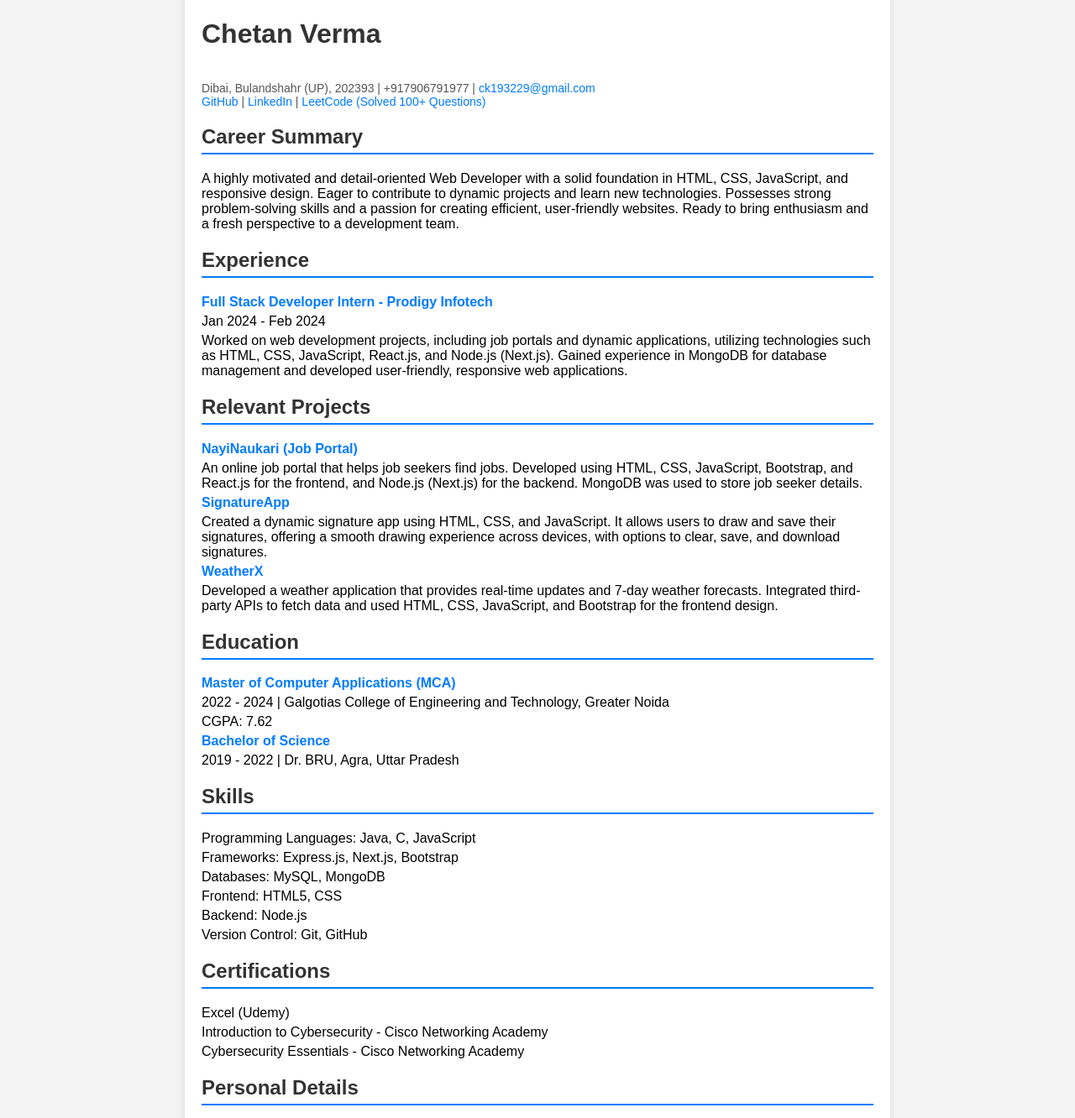
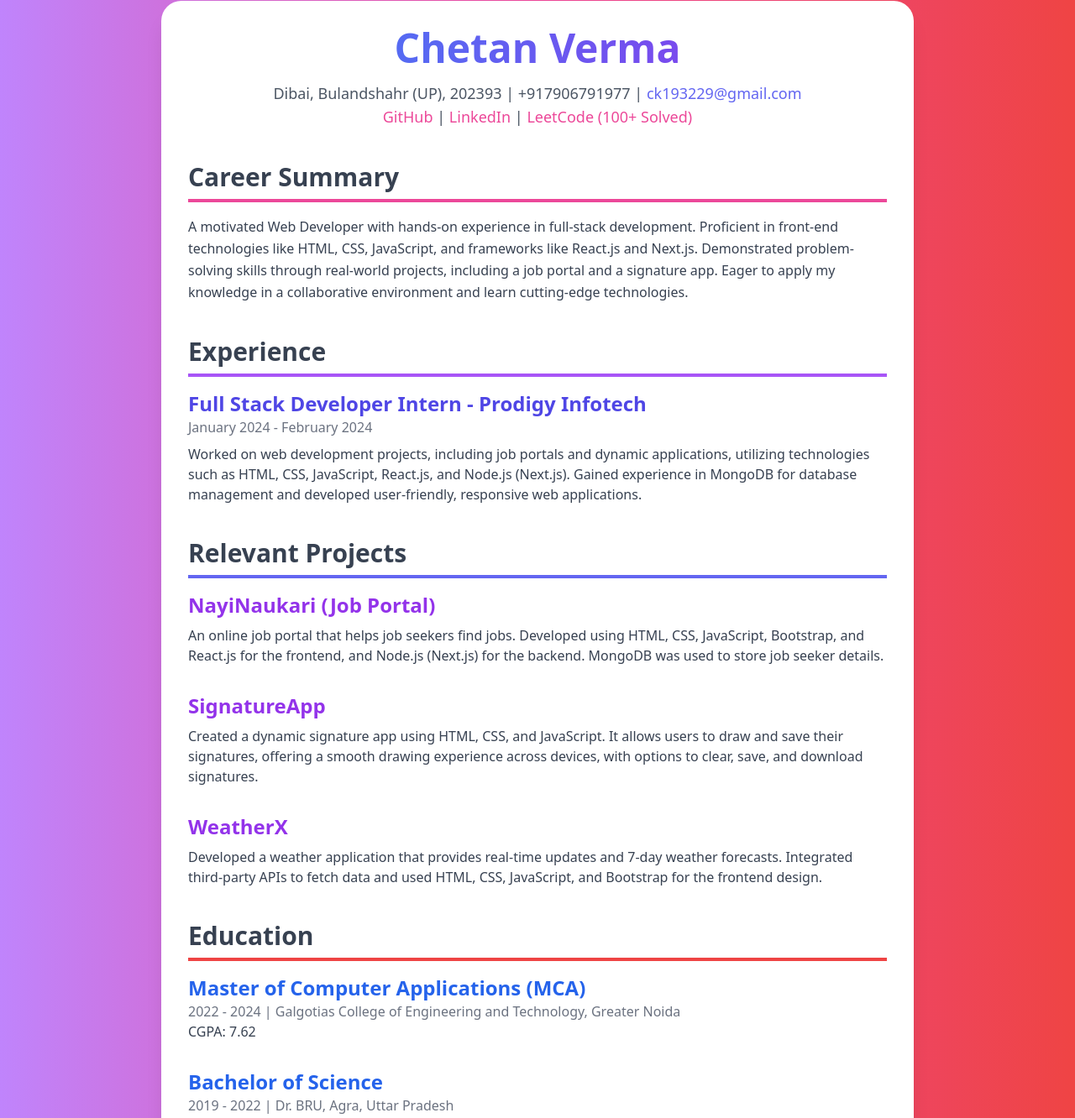
Before and after one commit to chetanverma7906/index-file, a plain HTML site: page index.html in a window 1280 px wide. Shown: the part 39-1371 px from the top of the page at 84% size. Drawn offline with nearby package versions, Linux system fonts and the light colour scheme.

Commit message:
index.html

```diff
--- a/index.html
+++ b/index.html
@@ -1,146 +1,132 @@
 <!DOCTYPE html>
 <html lang="en">
+
 <head>
     <meta charset="UTF-8">
     <meta name="viewport" content="width=device-width, initial-scale=1.0">
     <title>Chetan Verma - Resume</title>
+    <script src="https://cdn.tailwindcss.com"></script>
     <style>
-        body {
-            font-family: Arial, sans-serif;
-            margin: 20px;
-            padding: 0;
-            background-color: #f4f4f4;
+        /* Custom scrollbar for a better look */
+        ::-webkit-scrollbar {
+            width: 8px;
         }
-        .container {
-            max-width: 800px;
-            margin: 0 auto;
-            background-color: white;
-            padding: 20px;
-            box-shadow: 0px 0px 10px rgba(0, 0, 0, 0.1);
-        }
-        h1, h2 {
-            color: #333;
-        }
-        .section {
-            margin-bottom: 20px;
-        }
-        .section h2 {
-            border-bottom: 2px solid #007bff;
-            padding-bottom: 5px;
-        }
-        .section p, .section li {
-            margin: 5px 0;
-        }
-        ul {
-            list-style-type: none;
-            padding: 0;
-        }
-        ul li {
-            margin-bottom: 10px;
-        }
-        .contact-info {
-            font-size: 14px;
-            color: #555;
-        }
-        .contact-info a {
-            text-decoration: none;
-            color: #007bff;
-        }
-        .job-title {
-            font-weight: bold;
-            color: #007bff;
+
+        ::-webkit-scrollbar-thumb {
+            background-color: #1d4ed8;
+            border-radius: 4px;
         }
     </style>
 </head>
-<body>
-    <div class="container">
-        <h1>Chetan Verma</h1>
-        <p class="contact-info">
-            <br>
-            Dibai, Bulandshahr (UP), 202393 | +917906791977 | <a href="mailto:ck193229@gmail.com">ck193229@gmail.com</a><br>
-            <a href="#">GitHub</a> | <a href="#">LinkedIn</a> | <a href="#">LeetCode (Solved 100+ Questions)</a>
-        </p>
 
-        <div class="section">
-            <h2>Career Summary</h2>
-            <p>
-                A highly motivated and detail-oriented Web Developer with a solid foundation in HTML, CSS,
-                JavaScript, and responsive design. Eager to contribute to dynamic projects and learn new
-                technologies. Possesses strong problem-solving skills and a passion for creating efficient, user-friendly websites. Ready to bring enthusiasm and a fresh perspective to a development team.
+<body class="bg-gradient-to-r from-purple-400 via-pink-500 to-red-500 text-gray-800">
+
+    <div class="max-w-4xl mx-auto p-8 bg-white shadow-xl rounded-3xl mt-10">
+        <!-- Name & Contact Info -->
+        <header class="mb-10 text-center">
+            <h1 class="text-5xl font-extrabold text-transparent bg-clip-text bg-gradient-to-r from-blue-500 to-purple-600 mb-4">Chetan Verma</h1>
+            <p class="text-lg text-gray-600">
+                Dibai, Bulandshahr (UP), 202393 | +917906791977 |
+                <a href="mailto:ck193229@gmail.com" class="text-indigo-500 hover:text-purple-500 transition duration-300 ease-in-out">ck193229@gmail.com</a><br>
+                <a href="https://github.com/yourprofile" class="text-pink-500 hover:text-red-500 transition duration-300 ease-in-out">GitHub</a> |
+                <a href="https://linkedin.com/in/yourprofile" class="text-pink-500 hover:text-red-500 transition duration-300 ease-in-out">LinkedIn</a> |
+                <a href="https://leetcode.com/yourprofile" class="text-pink-500 hover:text-red-500 transition duration-300 ease-in-out">LeetCode (100+ Solved)</a>
             </p>
-        </div>
+        </header>
 
-        <div class="section">
-            <h2>Experience</h2>
+        <!-- Career Summary -->
+        <section class="mb-10">
+            <h2 class="text-3xl font-bold text-gray-700 border-b-4 border-pink-500 pb-2 mb-4">Career Summary</h2>
+            <p class="leading-relaxed text-gray-700">
+                A motivated Web Developer with hands-on experience in full-stack development.
+                Proficient in front-end technologies like HTML, CSS, JavaScript, and frameworks like React.js and Next.js.
+                Demonstrated problem-solving skills through real-world projects, including a job portal and a signature app.
+                Eager to apply my knowledge in a collaborative environment and learn cutting-edge technologies.
+            </p>
+        </section>
+
+        <!-- Experience -->
+        <section class="mb-10">
+            <h2 class="text-3xl font-bold text-gray-700 border-b-4 border-purple-500 pb-2 mb-4">Experience</h2>
             <ul>
-                <li>
-                    <p class="job-title">Full Stack Developer Intern - Prodigy Infotech</p>
-                    <p>Jan 2024 - Feb 2024</p>
-                    <p>Worked on web development projects, including job portals and dynamic applications, utilizing technologies such as HTML, CSS, JavaScript, React.js, and Node.js (Next.js). Gained experience in MongoDB for database management and developed user-friendly, responsive web applications.</p>
+                <li class="mb-8">
+                    <h3 class="text-2xl font-semibold text-indigo-600">Full Stack Developer Intern - Prodigy Infotech</h3>
+                    <p class="text-gray-500">January 2024 - February 2024</p>
+                    <p class="mt-2 text-gray-700">
+                        Worked on web development projects, including job portals and dynamic applications, utilizing technologies such as HTML, CSS, JavaScript, React.js, and Node.js (Next.js). Gained experience in MongoDB for database management and developed user-friendly, responsive web applications.
+                    </p>
                 </li>
             </ul>
-        </div>
+        </section>
 
-        <div class="section">
-            <h2>Relevant Projects</h2>
+        <!-- Projects -->
+        <section class="mb-10">
+            <h2 class="text-3xl font-bold text-gray-700 border-b-4 border-indigo-500 pb-2 mb-4">Relevant Projects</h2>
             <ul>
-                <li>
-                    <p class="job-title">NayiNaukari (Job Portal)</p>
-                    <p>An online job portal that helps job seekers find jobs. Developed using HTML, CSS, JavaScript, Bootstrap, and React.js for the frontend, and Node.js (Next.js) for the backend. MongoDB was used to store job seeker details.</p>
+                <li class="mb-8">
+                    <h3 class="text-2xl font-semibold text-purple-600">NayiNaukari (Job Portal)</h3>
+                    <p class="mt-2 text-gray-700">An online job portal that helps job seekers find jobs. Developed using HTML, CSS, JavaScript, Bootstrap, and React.js for the frontend, and Node.js (Next.js) for the backend. MongoDB was used to store job seeker details.</p>
                 </li>
-                <li>
-                    <p class="job-title">SignatureApp</p>
-                    <p>Created a dynamic signature app using HTML, CSS, and JavaScript. It allows users to draw and save their signatures, offering a smooth drawing experience across devices, with options to clear, save, and download signatures.</p>
+                <li class="mb-8">
+                    <h3 class="text-2xl font-semibold text-purple-600">SignatureApp</h3>
+                    <p class="mt-2 text-gray-700">Created a dynamic signature app using HTML, CSS, and JavaScript. It allows users to draw and save their signatures, offering a smooth drawing experience across devices, with options to clear, save, and download signatures.</p>
                 </li>
-                <li>
-                    <p class="job-title">WeatherX</p>
-                    <p>Developed a weather application that provides real-time updates and 7-day weather forecasts. Integrated third-party APIs to fetch data and used HTML, CSS, JavaScript, and Bootstrap for the frontend design.</p>
+                <li class="mb-8">
+                    <h3 class="text-2xl font-semibold text-purple-600">WeatherX</h3>
+                    <p class="mt-2 text-gray-700">Developed a weather application that provides real-time updates and 7-day weather forecasts. Integrated third-party APIs to fetch data and used HTML, CSS, JavaScript, and Bootstrap for the frontend design.</p>
                 </li>
             </ul>
-        </div>
+        </section>
 
-        <div class="section">
-            <h2>Education</h2>
+        <!-- Education -->
+        <section class="mb-10">
+            <h2 class="text-3xl font-bold text-gray-700 border-b-4 border-red-500 pb-2 mb-4">Education</h2>
             <ul>
-                <li>
-                    <p class="job-title">Master of Computer Applications (MCA)</p>
-                    <p>2022 - 2024 | Galgotias College of Engineering and Technology, Greater Noida</p>
-                    <p>CGPA: 7.62</p>
+                <li class="mb-8">
+                    <h3 class="text-2xl font-semibold text-blue-600">Master of Computer Applications (MCA)</h3>
+                    <p class="text-gray-500">2022 - 2024 | Galgotias College of Engineering and Technology, Greater Noida</p>
+                    <p class="text-gray-700">CGPA: 7.62</p>
                 </li>
-                <li>
-                    <p class="job-title">Bachelor of Science</p>
-                    <p>2019 - 2022 | Dr. BRU, Agra, Uttar Pradesh</p>
+                <li class="mb-8">
+                    <h3 class="text-2xl font-semibold text-blue-600">Bachelor of Science</h3>
+                    <p class="text-gray-500">2019 - 2022 | Dr. BRU, Agra, Uttar Pradesh</p>
                 </li>
             </ul>
-        </div>
+        </section>
 
-        <div class="section">
-            <h2>Skills</h2>
+        <!-- Skills -->
+        <section class="mb-10">
+            <h2 class="text-3xl font-bold text-gray-700 border-b-4 border-green-500 pb-2 mb-4">Skills</h2>
+            <ul class="grid grid-cols-2 gap-4">
+                <li class="bg-blue-100 p-3 rounded-lg shadow-md">Java, C, JavaScript</li>
+                <li class="bg-pink-100 p-3 rounded-lg shadow-md">Express.js, Next.js, Bootstrap</li>
+                <li class="bg-purple-100 p-3 rounded-lg shadow-md">MySQL, MongoDB</li>
+                <li class="bg-green-100 p-3 rounded-lg shadow-md">HTML5, CSS</li>
+                <li class="bg-red-100 p-3 rounded-lg shadow-md">Node.js</li>
+                <li class="bg-yellow-100 p-3 rounded-lg shadow-md">Git, GitHub</li>
+            </ul>
+        </section>
+
+        <!-- Certifications -->
+        <section class="mb-10">
+            <h2 class="text-3xl font-bold text-gray-700 border-b-4 border-yellow-500 pb-2 mb-4">Certifications</h2>
             <ul>
-                <li>Programming Languages: Java, C, JavaScript</li>
-                <li>Frameworks: Express.js, Next.js, Bootstrap</li>
-                <li>Databases: MySQL, MongoDB</li>
-                <li>Frontend: HTML5, CSS</li>
-                <li>Backend: Node.js</li>
-                <li>Version Control: Git, GitHub</li>
+                <li class="mb-3">Excel (Udemy)</li>
+                <li class="mb-3">Introduction to Cybersecurity - Cisco Networking Academy</li>
+                <li class="mb-3">Cybersecurity Essentials - Cisco Networking Academy</li>
             </ul>
-        </div>
+        </section>
 
-        <div class="section">
-            <h2>Certifications</h2>
-            <ul>
-                <li>Excel (Udemy)</li>
-                <li>Introduction to Cybersecurity - Cisco Networking Academy</li>
-                <li>Cybersecurity Essentials - Cisco Networking Academy</li>
-            </ul>
-        </div>
-
-        <div class="section">
-            <h2>Personal Details</h2>
+        <!-- Personal Details -->
+        <section>
+            <h2 class="text-3xl font-bold text-gray-700 border-b-4 border-teal-500 pb-2 mb-4">Personal Details</h2>
             <ul>
                 <li>Date of Birth: 16-09-2002</li>
             </ul>
-        </div>
+        </section>
+
     </div>
+
 </body>
+
 </html>
```
